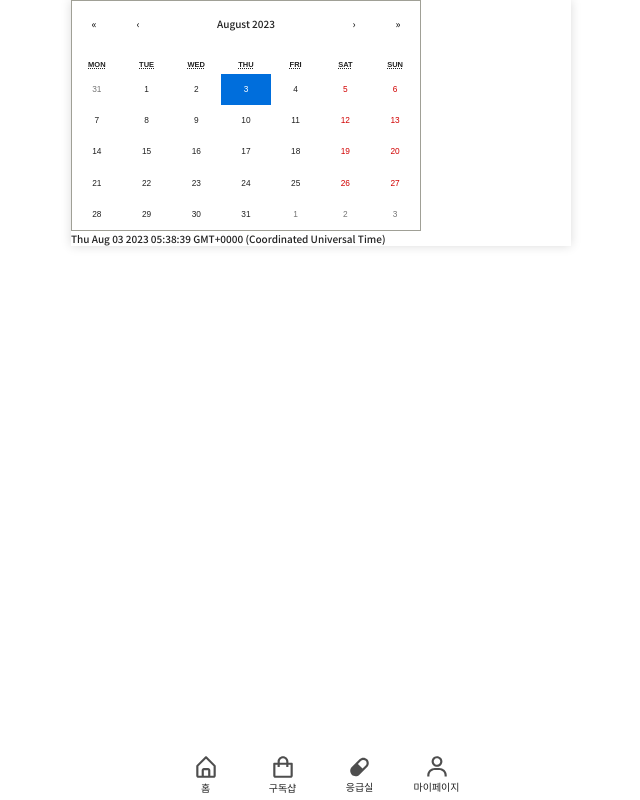
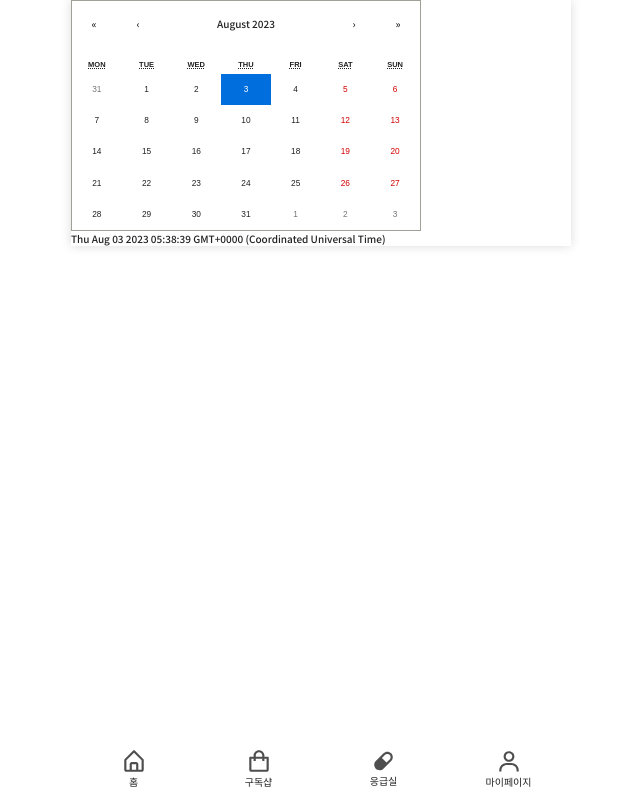
Before and after one commit to ycjeon0129/Planty, a React (Create React App) app in the folder frontend/: page /develop in a window 1280 px wide. Shown: the whole page, without its empty margins (319-959 px from the left). Built offline with nearby package versions, Linux system fonts and the light colour scheme.

Commit message:
[FE] Design : TabBar 간격 수정

```diff
--- a/frontend/src/components/atoms/common/TabBarItem/TabBarItem.scss
+++ b/frontend/src/components/atoms/common/TabBarItem/TabBarItem.scss
@@ -1,5 +1,5 @@
 .menu-box {
-	width: 60px;
+	width: 100%;
 	cursor: pointer;
 }
 
--- a/frontend/src/components/organisms/common/TabBar/TabBar.scss
+++ b/frontend/src/components/organisms/common/TabBar/TabBar.scss
@@ -1,10 +1,10 @@
 .tabbar-list {
 
     width: 100%;
-    height: 50px;
+    height: 100%x;
     display: flex;
-    justify-content: center;
-    gap: 17px;
+    justify-content: space-evenly;
+    // gap: 17px;
     align-items: center;
     align-content: center;
 }
```
